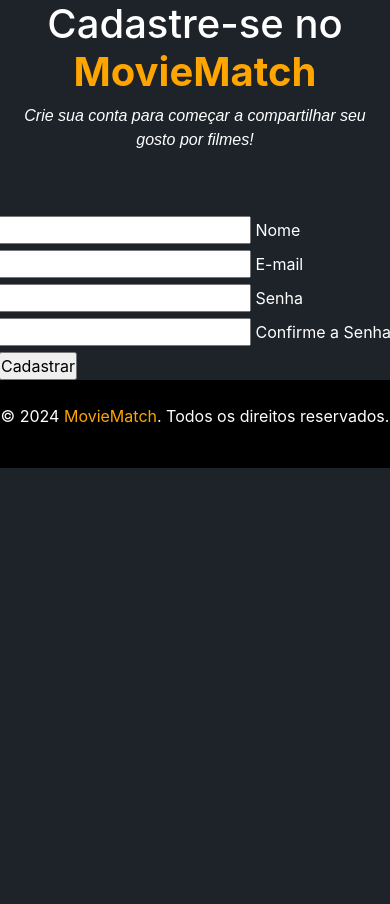
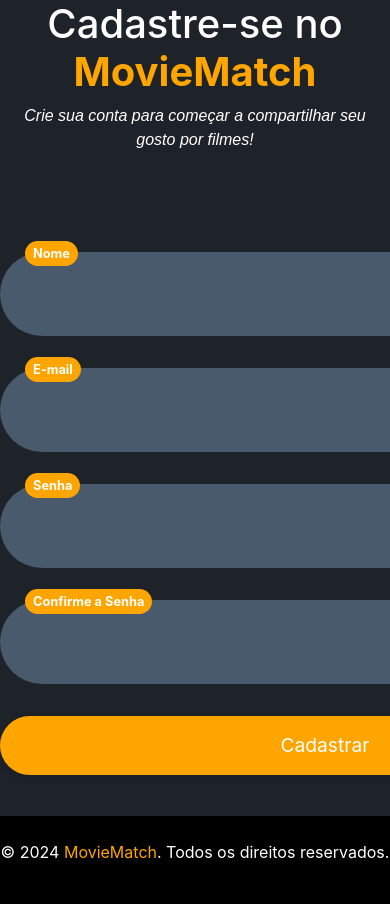
Before and after one commit to vinibalsemao/MovieMatch, a PHP site: page /pages/cadastro.php in a window 390 px wide, after a click that opens the changed part; the page is wider, and only the part inside the window is pictured. Shown: the part 270-1174 px from the top of that part. Before the commit the page ends 738 px from the top of that part, so only its background shows below. Run offline with PHP 8.4, Linux system fonts and the light colour scheme; some libraries are stand-ins or nearby versions.

Commit message:
Add files via upload

```diff
--- a/Views/style/header.php
+++ b/Views/style/header.php
@@ -1,3 +1,9 @@
+<?php
+session_start();
+error_reporting(E_ALL);
+ini_set('display_errors', '1');
+
+?>
 <!DOCTYPE html>
 <html lang="en">
 
@@ -7,11 +13,72 @@
     <title>MovieMatch</title>
     <link href="https://maxcdn.bootstrapcdn.com/bootstrap/4.5.2/css/bootstrap.min.css" rel="stylesheet">
     <link rel="stylesheet" href="../style/style.css">
+    <link rel="stylesheet" href="../style/input_style.css">
     <link href="https://fonts.googleapis.com/css2?family=Montserrat:wght@400;700&display=swap" rel="stylesheet">
     <link rel="stylesheet" href="https://cdnjs.cloudflare.com/ajax/libs/font-awesome/5.15.3/css/all.min.css">
     <script src="https://ajax.googleapis.com/ajax/libs/jquery/3.5.1/jquery.min.js"></script>
     <script src="https://cdnjs.cloudflare.com/ajax/libs/popper.js/1.16.0/umd/popper.min.js"></script>
     <script src="https://maxcdn.bootstrapcdn.com/bootstrap/4.5.0/js/bootstrap.min.js"></script>
+    <link rel="apple-touch-icon" sizes="57x57" href="../images/favicon/apple-icon-57x57.png">
+    <link rel="apple-touch-icon" sizes="60x60" href="../images/favicon/apple-icon-60x60.png">
+    <link rel="apple-touch-icon" sizes="72x72" href="../images/favicon/apple-icon-72x72.png">
+    <link rel="apple-touch-icon" sizes="76x76" href="../images/favicon/apple-icon-76x76.png">
+    <link rel="apple-touch-icon" sizes="114x114" href="../images/favicon/apple-icon-114x114.png">
+    <link rel="apple-touch-icon" sizes="120x120" href="../images/favicon/apple-icon-120x120.png">
+    <link rel="apple-touch-icon" sizes="144x144" href="../images/favicon/apple-icon-144x144.png">
+    <link rel="apple-touch-icon" sizes="152x152" href="../images/favicon/apple-icon-152x152.png">
+    <link rel="apple-touch-icon" sizes="180x180" href="../images/favicon/apple-icon-180x180.png">
+    <link rel="icon" type="image/png" sizes="192x192" href="../images/favicon/android-icon-192x192.png">
+    <link rel="icon" type="image/png" sizes="32x32" href="../images/favicon/favicon-32x32.png">
+    <link rel="icon" type="image/png" sizes="96x96" href="../images/favicon/favicon-96x96.png">
+    <link rel="icon" type="image/png" sizes="16x16" href="../images/favicon/favicon-16x16.png">
+    <link rel="manifest" href="../images/favicon/manifest.json">
+    <meta name="msapplication-TileColor" content="#FF500">
+    <meta name="msapplication-TileImage" content="../images/favicon/ms-icon-144x144.png">
+    <meta name="theme-color" content="#FF500">
+
+    <script>
+        function fecharMensagem() {
+            document.getElementById("fechar-mensagem").parentElement.parentElement.style.display = 'none';
+        }
+    </script>
+
+    <style>
+        .alert {
+            max-width: 600px;
+            margin: 0 auto;
+            padding: 1rem;
+            border-radius: 1.5rem;
+            display: flex;
+            align-items: center;
+            justify-content: space-between;
+        }
+
+        .alert p {
+            margin: 0;
+            flex-grow: 1;
+            text-align: center;
+        }
+
+        .alert-danger {
+            background-color: #485a6b;
+            border: 1px solid #1e232a;
+            color: white;
+        }
+
+        .alert-success {
+            background-color: #485a6b;
+            border: 1px solid #1e232a;
+            color: white;
+        }
+
+        #fechar-mensagem {
+            color: white;
+            cursor: pointer;
+            font-size: 1.5rem;
+            line-height: 1;
+        }
+    </style>
 </head>
 
 <body>
@@ -29,6 +96,19 @@
                 <li class="nav-item"><a class="nav-link" href="#" style="color: white">Fórum</a></li>
                 <li class="nav-item"><a class="nav-link" href="#" style="color: white">Sobre</a></li>
 
+                <?php if (isset($_SESSION['id_usuario'])) : ?>
+                    <li class="nav-item dropdown">
+                        <a class="nav-link dropdown-toggle" href="#" id="navbarDropdown" role="button" data-toggle="dropdown" aria-haspopup="true" aria-expanded="false" style="color: orange;">
+                            <?php echo $_SESSION['nome']; ?>
+                        </a>
+                        <div class="dropdown-menu dropdown-menu-right" aria-labelledby="navbarDropdown">
+                            <a class="dropdown-item" href="editar_perfil.php">Editar Perfil</a>
+                            <a class="dropdown-item" href="perfil.php">Meus Filmes</a>
+                            <hr class="m-0">
+                            <a class="dropdown-item" href="../../Controller/logout.php">Sair</a>
+                        </div>
+                    </li>
+                <?php else : ?>
                     <li class="nav-item dropdown">
                         <a class="nav-link dropdown-toggle" href="#" id="navbarDropdown" role="button" data-toggle="dropdown" aria-haspopup="true" aria-expanded="false" style="color: orange;">
                             Conta
@@ -38,9 +118,26 @@
                             <a class="dropdown-item" href="cadastro.php">Cadastro</a>
                         </div>
                     </li>
+                <?php endif; ?>
             </ul>
         </div>
     </header>
+
+    <?php
+    if (isset($_SESSION['erro'])) {
+        echo "<br>
+        <div class='alert alert-danger'>
+            <p> $_SESSION[erro] <span id='fechar-mensagem' onclick='fecharMensagem()'>&times;</span> </p>
+        </div> ";
+        unset($_SESSION['erro']);
+    } elseif (isset($_SESSION['sucesso'])) {
+        echo "<br>
+        <div class='alert alert-success'>
+            <p> $_SESSION[sucesso] <span id='fechar-mensagem' onclick='fecharMensagem()'>&times;</span>  </p>
+        </div> ";
+        unset($_SESSION['sucesso']);
+    }
+    ?>
 
     <script src="https://code.jquery.com/jquery-3.5.1.slim.min.js"></script>
     <script src="https://cdn.jsdelivr.net/npm/@popperjs/core@2.5.4/dist/umd/popper.min.js"></script>
--- /dev/null
+++ b/Views/style/input_style.css
@@ -0,0 +1,118 @@
+input:focus ~ label,
+textarea:focus ~ label,
+input:valid ~ label,
+textarea:valid ~ label {
+  font-size: 0.8em;
+  color: #fff;
+  top: -11px;
+  transition: all 0.225s ease;
+  background: orange;
+  padding: 3px 8px;
+  left: 25px;
+  border-radius: 50px;
+  font-weight: bold;
+}
+
+.style-form-input {
+  float: left;
+  width: 295px;
+  margin: 1em 0;
+  position: relative;
+  border-radius: 4px;
+}
+
+@media only screen and (max-width: 768px) {
+  .style-form-input {
+    width: 100%;
+  }
+}
+
+.style-form-input label {
+  padding: 1.3rem 30px 1rem 30px;
+  position: absolute;
+  top: 10px;
+  left: 0;
+  transition: all 0.25s ease;
+  pointer-events: none;
+}
+
+.style-form-input.full {
+  width: 650px;
+  max-width: 100%;
+}
+
+input {
+  width: 100%;
+  padding: 30px;
+  border: 0;
+  font-size: 1em;
+  background-color: #485a6b;
+  color: #fff;
+  border-radius: 50px;
+}
+
+input:focus,
+textarea:focus {
+  outline: 0;
+}
+
+input:focus ~ span,
+textarea:focus ~ span {
+  width: 100%;
+  transition: all 0.075s ease;
+}
+
+.input-container {
+  width: 650px;
+  max-width: 100%;
+  margin: 20px auto 25px auto;
+}
+
+.btn-submit {
+  width: 650px;
+  color: #fff;
+  font-size: 1.2em;
+  text-align: center;
+  padding: 15px 35px;
+  border-radius: 60px;
+  display: inline-block;
+  background-color: orange;
+  cursor: pointer;
+  box-shadow: 0 2px 5px 0 rgba(0, 0, 0, 0.06), 0 2px 10px 0 rgba(0, 0, 0, 0.07);
+  transition: all 300ms ease;
+  border: none;
+}
+
+.btn-submit:hover {
+  transform: translateY(10px);
+  box-shadow: 0 1px 1px 0 rgba(0, 0, 0, 0.1), 0 1px 1px 0 rgba(0, 0, 0, 0.09);
+  background-color: #ff7f00;
+}
+
+@media (max-width: 768px) {
+  .btn-submit {
+    width: 100%;
+    float: none;
+    text-align: center;
+  }
+}
+
+input[type="submit"].btn-submit {
+  width: 650px;
+  color: #fff;
+  font-size: 1.2em;
+  text-align: center;
+  padding: 15px 35px;
+  border-radius: 60px;
+  background-color: orange;
+  cursor: pointer;
+  box-shadow: 0 2px 5px 0 rgba(0, 0, 0, 0.06), 0 2px 10px 0 rgba(0, 0, 0, 0.07);
+  transition: all 300ms ease;
+  border: none;
+}
+
+input[type="submit"].btn-submit:hover {
+  transform: translateY(10px);
+  box-shadow: 0 1px 1px 0 rgba(0, 0, 0, 0.1), 0 1px 1px 0 rgba(0, 0, 0, 0.09);
+  background-color: #ff7f00;
+}
--- a/Views/style/style.css
+++ b/Views/style/style.css
@@ -14,20 +14,12 @@ body {
 }
 
 .navbar-brand {
-    font-family: 'Montserrat', 'Times New Roman', Times, serif;
+  font-family: "Montserrat", "Times New Roman", Times, serif;
   font-size: 1.5em;
-}
-
-.text-orange {
-    color: orange;
 }
 
 .font-italic {
   font-family: Arial, Helvetica, sans-serif;
-}
-
-.bg-orange {
-    background-color: orange;
 }
 
 .sessao-filmes .carousel-inner {
@@ -53,7 +45,7 @@ body {
 }
 
 .feature-card {
-    background-color: #485A6B;
+  background-color: #485a6b;
   border: none;
   height: 100%;
   display: flex;
@@ -65,7 +57,7 @@ body {
 }
 
 .feature-card:hover {
-    background-color: #FFA500;
+  background-color: #ffa500;
   transform: translateY(-10px);
 }
 
@@ -81,4 +73,10 @@ body {
   transition: transform 0.3s;
 }
 
-/* login/cadastro */
+#link {
+  color: white;
+}
+
+#link:hover {
+  color: orange;
+}
```
Lines whose indentation alone changed are shown as unchanged.
